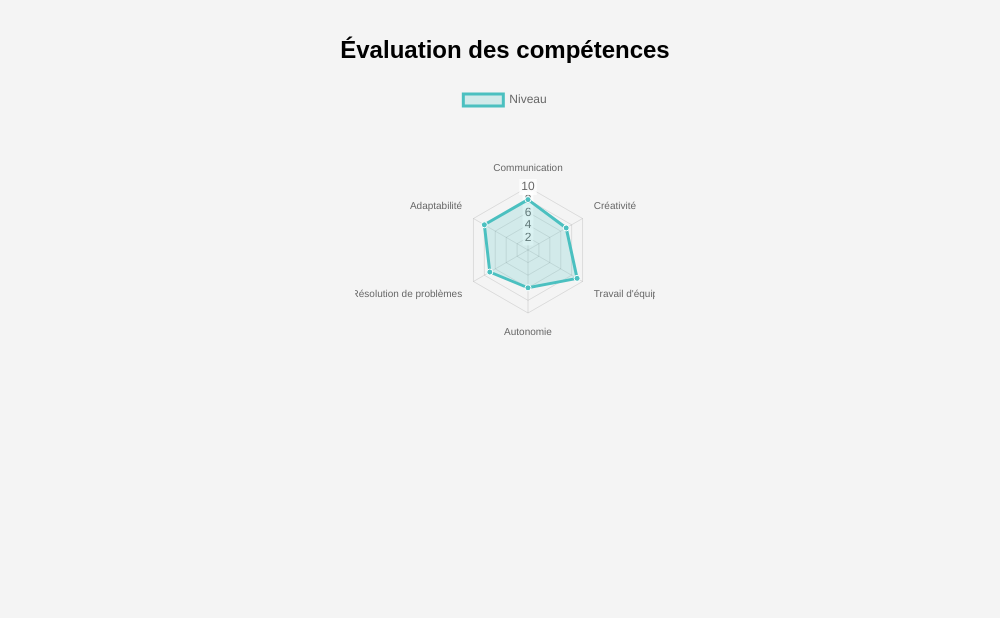
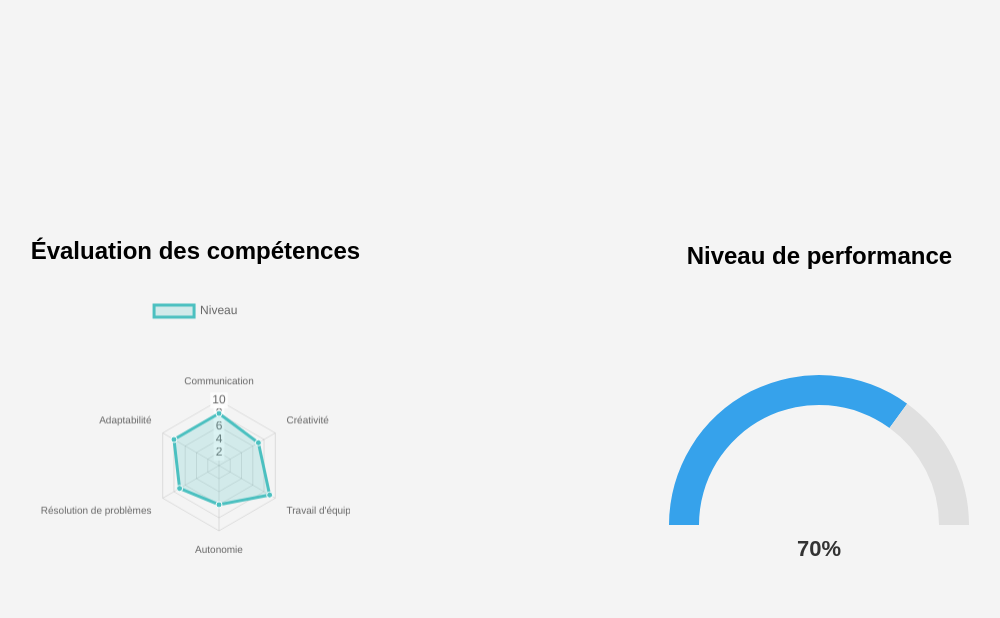
Before and after one commit to Melllvin/Melllvin.github.io, a plain HTML site: page index.html in a window 1280 px wide. Shown: the whole page, without its empty margins (135-1135 px from the left). Drawn offline with nearby package versions, Linux system fonts and the light colour scheme.

Commit message:
Mise à jour de index.html pour intégrer un graphique de jauge et ajustement du style, ajout d'un iframe pour jauge dynamique dans jauge.html

```diff
--- a/index.html
+++ b/index.html
@@ -2,7 +2,7 @@
 <html lang="fr">
 <head>
   <meta charset="UTF-8" />
-  <title>Diagramme Radar</title>
+  <title>Radar et Jauge</title>
   <script src="https://cdn.jsdelivr.net/npm/chart.js"></script>
   <style>
     body {
@@ -10,21 +10,39 @@
       padding: 1em;
       font-family: sans-serif;
       background: #f4f4f4;
-      text-align: center;
+      display: flex;
+      justify-content: space-around;
+      align-items: center;
+      height: 100vh;
+      flex-direction: row;
+    }
+    .chart-container {
+      display: flex;
+      flex-direction: column;
+      justify-content: center;
+      align-items: center;
     }
     canvas {
-      max-width: 600px;
-      margin: auto;
+      max-width: 400px;
+      margin: 10px;
     }
   </style>
 </head>
 <body>
-  <h2>Évaluation des compétences</h2>
-  <canvas id="radarChart"></canvas>
+  <div class="chart-container">
+    <h2>Évaluation des compétences</h2>
+    <canvas id="radarChart"></canvas>
+  </div>
+
+  <div class="chart-container">
+    <h2>Niveau de performance</h2>
+    <canvas id="gaugeChart"></canvas>
+  </div>
 
   <script>
-    const ctx = document.getElementById('radarChart').getContext('2d');
-    const radarChart = new Chart(ctx, {
+    // Diagramme Radar
+    const radarCtx = document.getElementById('radarChart').getContext('2d');
+    const radarChart = new Chart(radarCtx, {
       type: 'radar',
       data: {
         labels: ['Communication', 'Créativité', 'Travail d\'équipe', 'Autonomie', 'Résolution de problèmes', 'Adaptabilité'],
@@ -49,6 +67,52 @@
         }
       }
     });
+
+    // Jauge circulaire
+    const gaugeCtx = document.getElementById('gaugeChart').getContext('2d');
+    const valeur = 70; // Valeur de la jauge
+
+    const gaugeChart = new Chart(gaugeCtx, {
+      type: 'doughnut',
+      data: {
+        datasets: [{
+          data: [valeur, 100 - valeur],
+          backgroundColor: ['#36a2eb', '#e0e0e0'],
+          borderWidth: 0,
+          cutout: '80%',
+        }]
+      },
+      options: {
+        responsive: true,
+        rotation: -90,
+        circumference: 180,
+        plugins: {
+          legend: { display: false },
+          tooltip: { enabled: false },
+        }
+      }
+    });
+
+    // Ajouter le texte au centre de la jauge
+    const canvas = document.getElementById('gaugeChart');
+    const context = canvas.getContext('2d');
+    canvas.addEventListener('mousemove', () => {}); // Fix Chrome redessin
+
+    gaugeChart.options.animation = {
+      onComplete: function () {
+        const width = canvas.width;
+        const height = canvas.height;
+        context.save();
+        context.font = "bold 22px sans-serif";
+        context.fillStyle = "#333";
+        context.textAlign = "center";
+        context.textBaseline = "middle";
+        context.fillText(valeur + "%", width / 2, height / 1.2);
+        context.restore();
+      }
+    };
+
+    gaugeChart.update();
   </script>
 </body>
 </html>
```
Also changed, not shown: jauge.html (+35 -40 lines).
